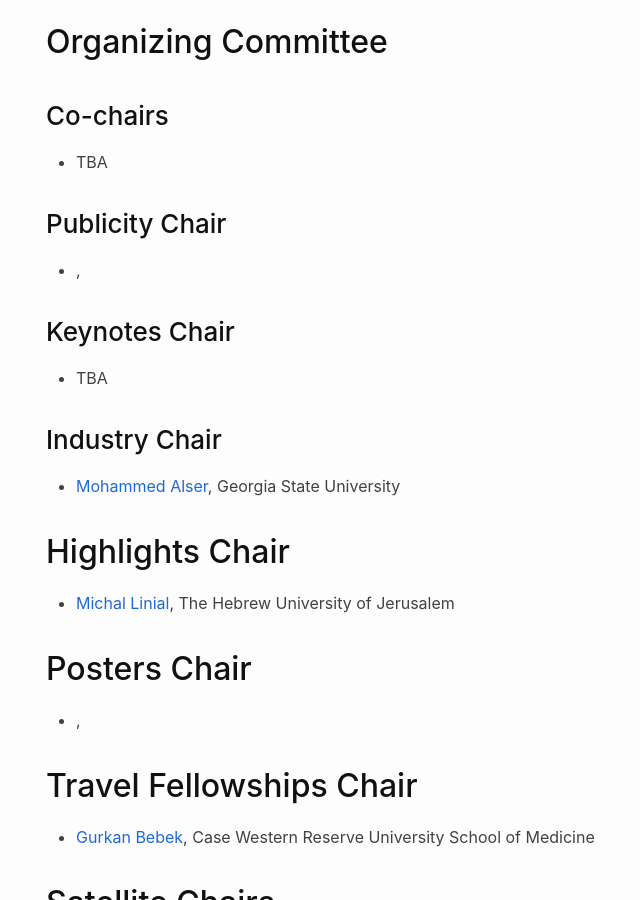
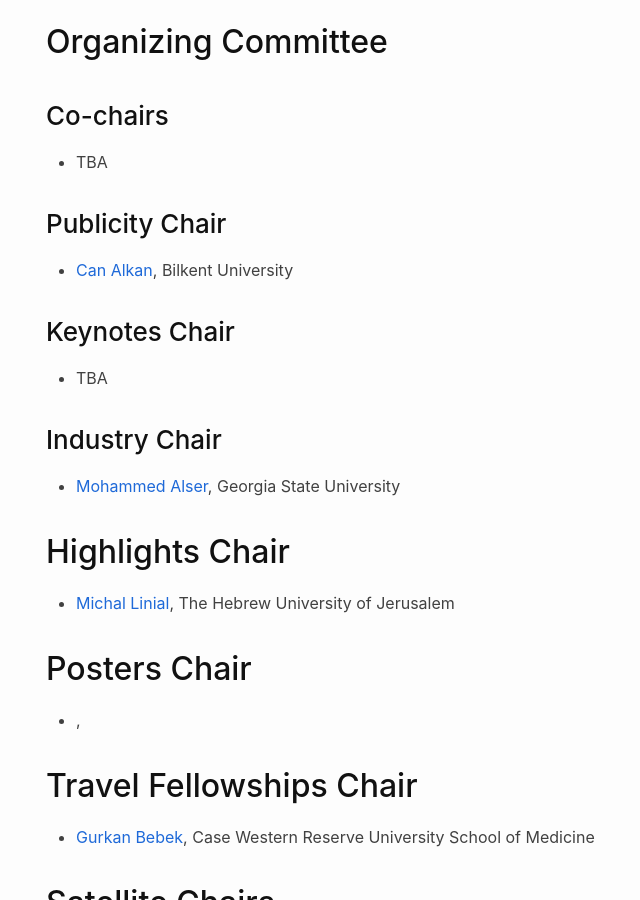
Before and after one commit to recomb-conference/recomb2026, a Jekyll site: the page built from committees.md, in a window 1280 px wide and 900 px high, scrolled down 602 px. Shown: the whole window, without its empty margins (94-734 px from the left). Built offline with Jekyll 4.4.1, drawn with Linux system fonts in a browser that asks for light colours; nearby versions of some CDN libraries.

Commit message:
Update _config.yml

```diff
--- a/_config.yml
+++ b/_config.yml
@@ -198,6 +198,10 @@
   pc_chair_email: "rayan.chikhi@pasteur.fr"
   pc_chair_institute: "Institut Pasteur"
   pc_chair_url: "https://rayan.chikhi.name/"
+  publicity_chair: "Can Alkan"
+  publicity_chair_email: "calkan@cs.bilkent.edu.tr"
+  publicity_chair_institute: "Bilkent University"
+  publicity_chair_url: "https://www.cs.bilkent.edu.tr/~calkan/"
   highlights_chair: "Michal Linial"
   highlights_chair_email: ""
   highlights_chair_institute: "The Hebrew University of Jerusalem"
```
